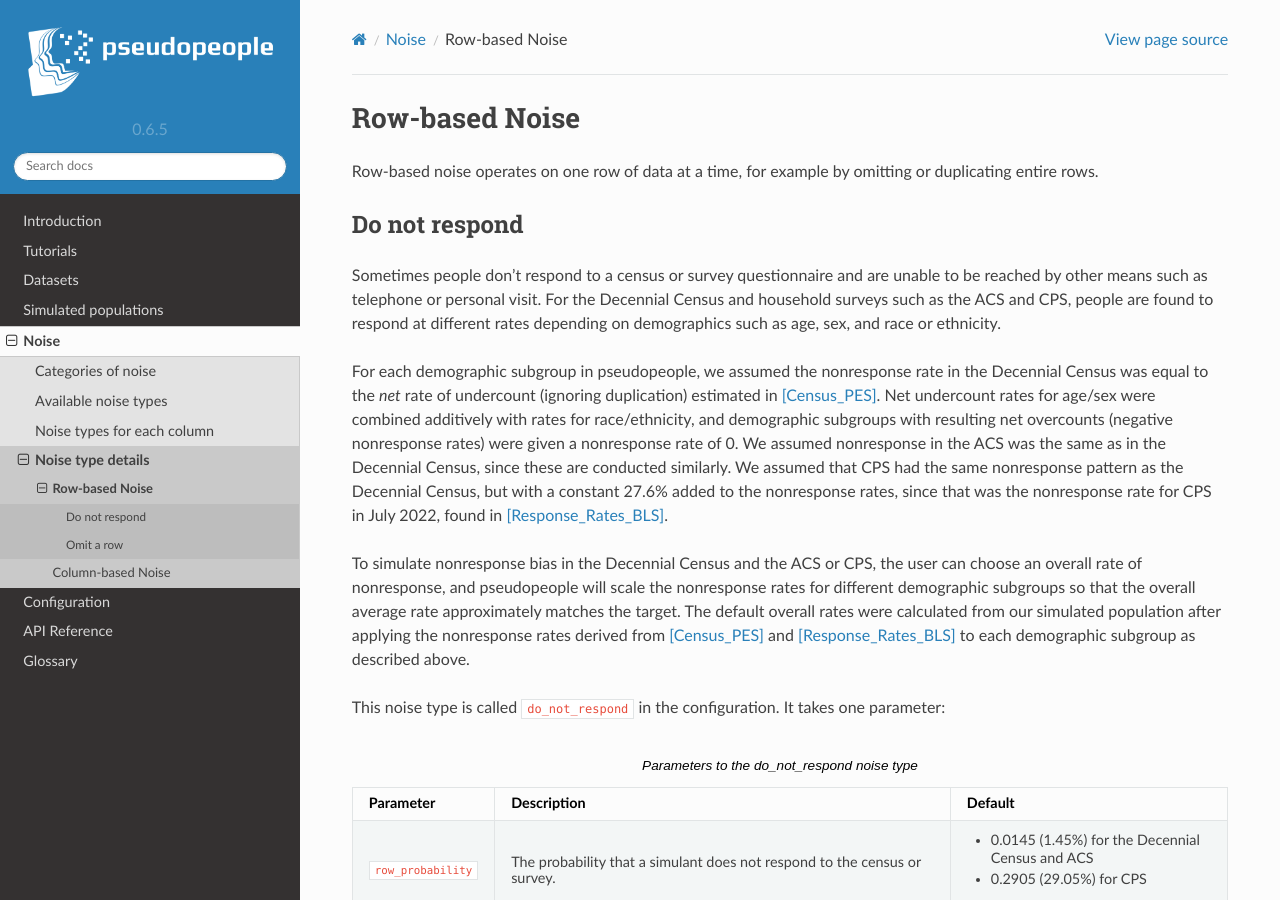
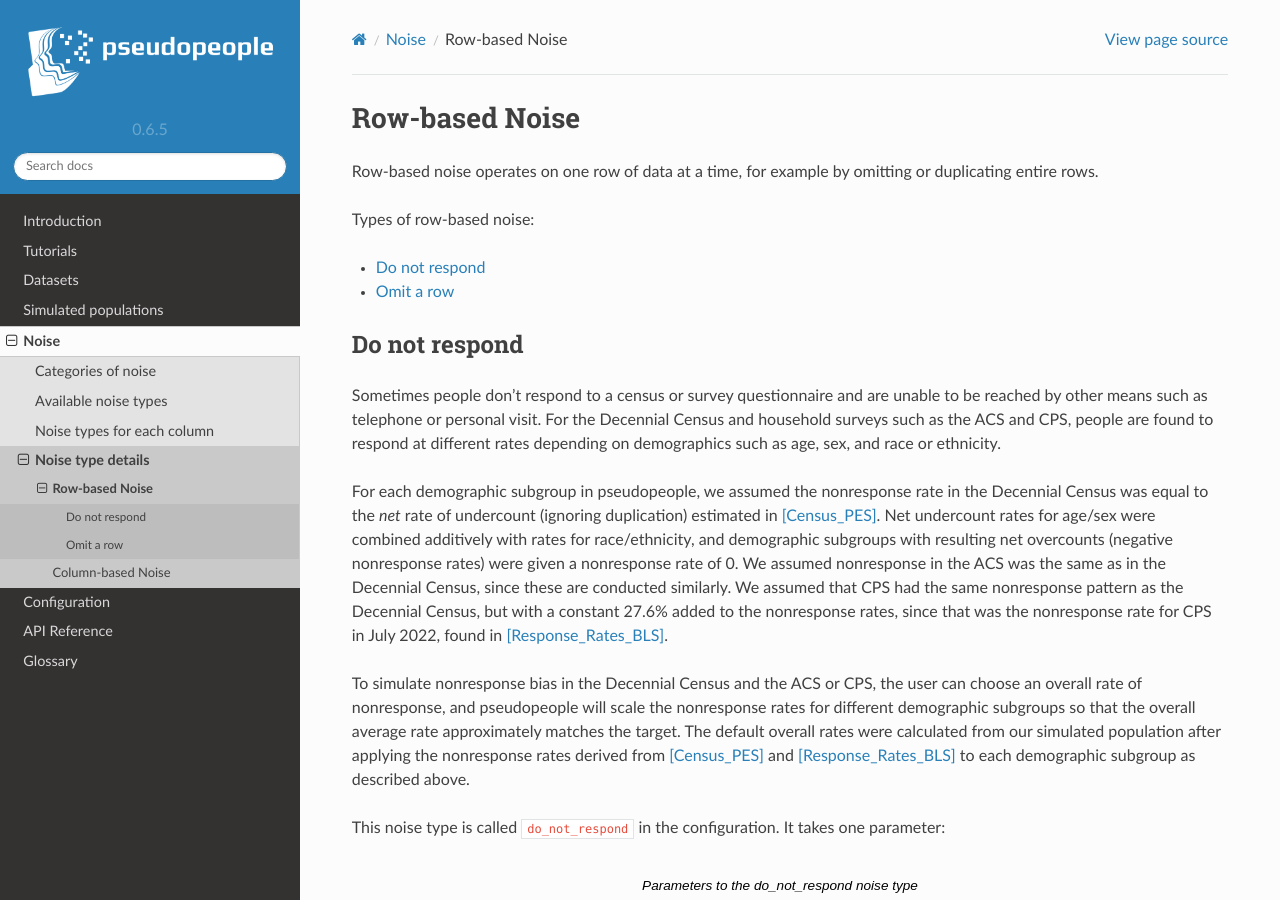
Before and after one commit to ihmeuw/pseudopeople, a Sphinx documentation site: the page built from docs/source/noise/row_noise.rst, in a window 1280 px wide and 900 px high. Built offline with Sphinx 7.4.7 and the Read the Docs theme 2.0.0, drawn with Linux system fonts in a browser that asks for light colours; part of the change alters nothing that is shown.

```diff
--- a/docs/source/noise/row_noise.rst
+++ b/docs/source/noise/row_noise.rst
@@ -6,6 +6,11 @@ Row-based Noise
 
 Row-based noise operates on one row of data at a time, for example by omitting
 or duplicating entire rows.
+
+Types of row-based noise:
+
+.. contents::
+   :local:
 
 Do not respond
 --------------
@@ -34,15 +39,6 @@ average rate approximately matches the  target. The default overall rates were
 calculated from our simulated population after applying the nonresponse rates
 derived from [Census_PES]_ and [Response_Rates_BLS]_ to each demographic
 subgroup as described above.
-
-..
-  The data sources used to inform differential nonresponse
-  rates and default overall nonresponse rates for the simulated Decennial Census
-  and household surveys are
-
-  * `Post-Enumeration Survey (PES) estimates of coverage error for the 2020 Census <https://www.census.gov/library/stories/2022/03/who-was-undercounted-overcounted-in-2020-census.html>`_
-  * `Response Profile of the 2005 ACS, by Geoffrey I. Jackson, US Census Bureau <https://www.fcsm.gov/assets/files/docs/2007FCSM_Jackson-III-C.pdf>`_
-  * `Household and Establishment Survey Response Rates: U.S. Bureau of Labor Statistics <https://www.bls.gov/osmr/response-rates/home.htm>`_
 
 This noise type is called :code:`do_not_respond` in the configuration. It takes
 one parameter:
```
